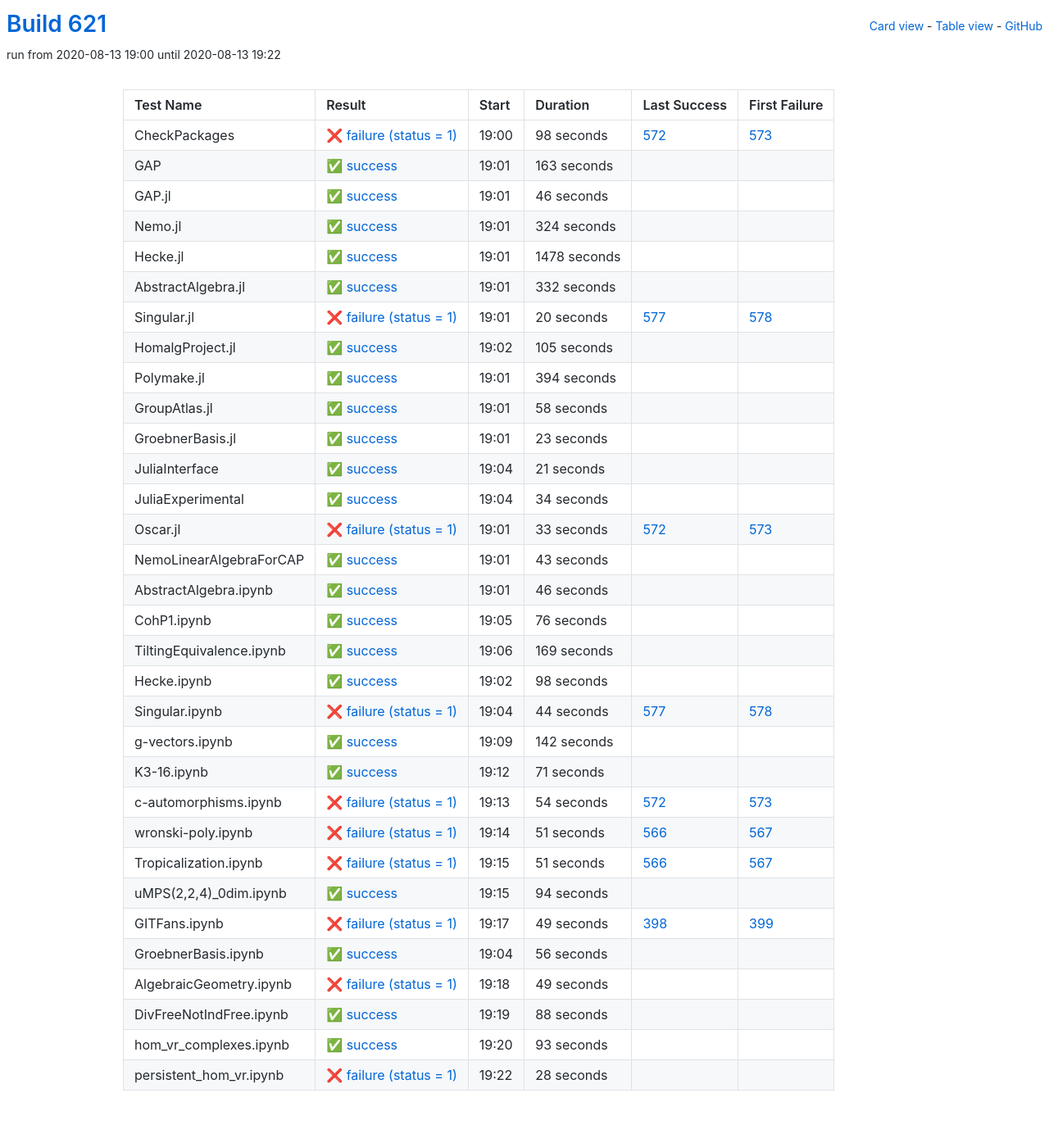
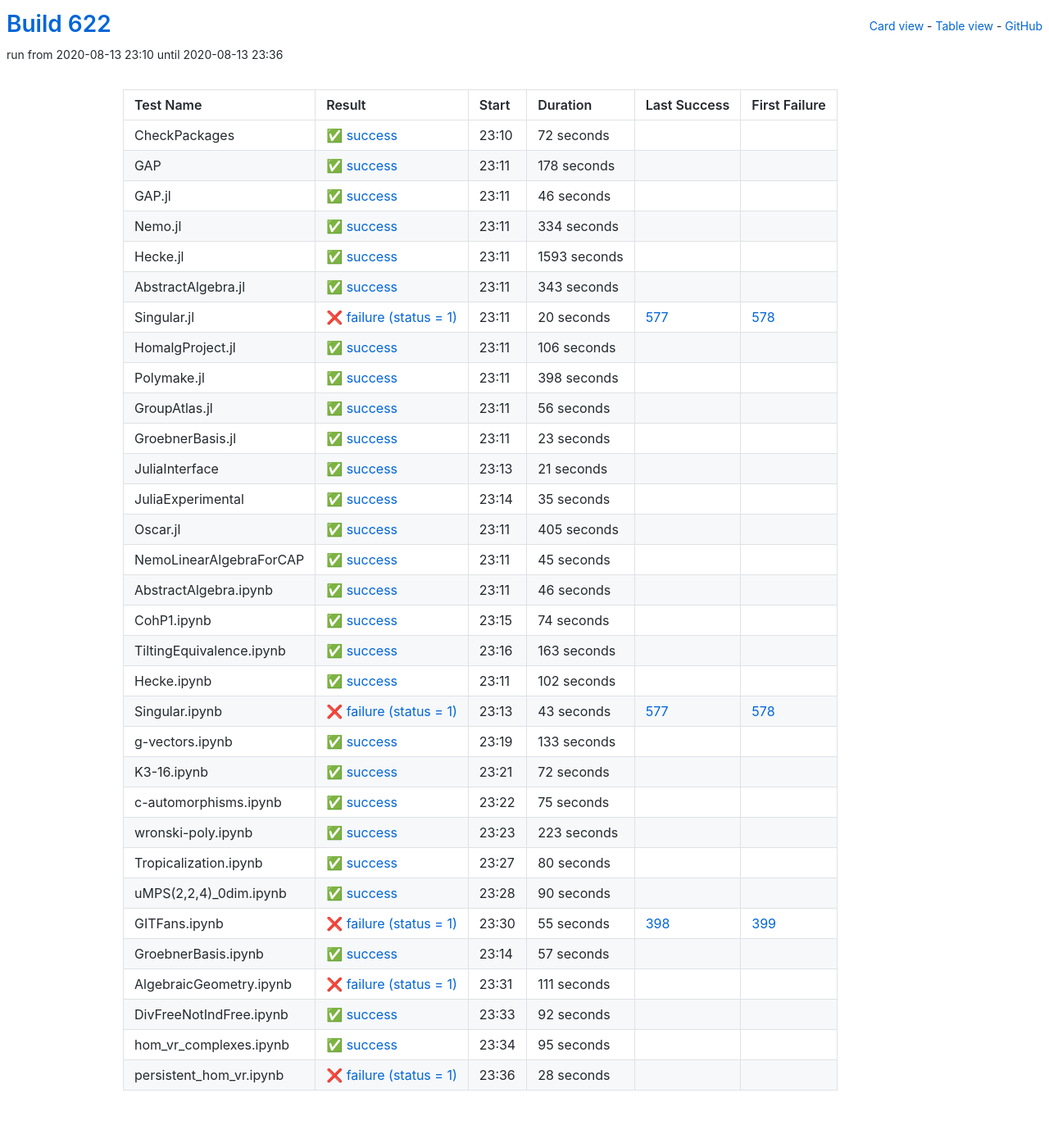
Before and after one commit to oscar-system/oscar-ci-status-stable, a Jekyll site: the page built from table.html, in a window 1280 px wide. Shown: the whole page at 82% size. Built offline with Jekyll 4.4.1, drawn with Linux system fonts in a browser that asks for light colours.

Commit message:
Build #622

```diff
--- a/_data/ci.yml
+++ b/_data/ci.yml
@@ -1,6 +1,6 @@
 ---
-build: 621
-build_url: https://oscarci.mathematik.uni-kl.de/job/oscar-stable/621/
+build: 622
+build_url: https://oscarci.mathematik.uni-kl.de/job/oscar-stable/622/
 job: oscar-stable
 organization: oscar-system
 repo: oscar-ci-status-stable
@@ -8,32 +8,32 @@ repourl: https://github.com/oscar-system/oscar-ci-status-stable
 tests:
 - name: CheckPackages
   id: checkpackages
-  log: https://oscarci.mathematik.uni-kl.de/job/oscar-stable/621/artifact/logs/build-621/CheckPackages.log
-  start: 2020-08-13 19:00
-  success: false
-  exitcode: 1
-  status: failure
-  duration: 98
-  last_success: 572
-  last_success_url: https://oscarci.mathematik.uni-kl.de/job/oscar-stable/572/
-  first_failure: 573
-  first_failure_url: https://oscarci.mathematik.uni-kl.de/job/oscar-stable/573/
-- name: GAP
-  id: gap
-  log: https://oscarci.mathematik.uni-kl.de/job/oscar-stable/621/artifact/logs/build-621/GAP.log
-  start: 2020-08-13 19:01
+  log: https://oscarci.mathematik.uni-kl.de/job/oscar-stable/622/artifact/logs/build-622/CheckPackages.log
+  start: 2020-08-13 23:10
   success: true
   exitcode: 0
   status: success
-  duration: 163
+  duration: 72
+  last_success: false
+  last_success_url:
+  first_failure: false
+  first_failure_url:
+- name: GAP
+  id: gap
+  log: https://oscarci.mathematik.uni-kl.de/job/oscar-stable/622/artifact/logs/build-622/GAP.log
+  start: 2020-08-13 23:11
+  success: true
+  exitcode: 0
+  status: success
+  duration: 178
   last_success: false
   last_success_url:
   first_failure: false
   first_failure_url:
 - name: GAP.jl
   id: gap-jl
-  log: https://oscarci.mathematik.uni-kl.de/job/oscar-stable/621/artifact/logs/build-621/GAP.jl.log
-  start: 2020-08-13 19:01
+  log: https://oscarci.mathematik.uni-kl.de/job/oscar-stable/622/artifact/logs/build-622/GAP.jl.log
+  start: 2020-08-13 23:11
   success: true
   exitcode: 0
   status: success
@@ -44,44 +44,44 @@ tests:
   first_failure_url:
 - name: Nemo.jl
   id: nemo-jl
-  log: https://oscarci.mathematik.uni-kl.de/job/oscar-stable/621/artifact/logs/build-621/Nemo.jl.log
-  start: 2020-08-13 19:01
+  log: https://oscarci.mathematik.uni-kl.de/job/oscar-stable/622/artifact/logs/build-622/Nemo.jl.log
+  start: 2020-08-13 23:11
   success: true
   exitcode: 0
   status: success
-  duration: 324
+  duration: 334
   last_success: false
   last_success_url:
   first_failure: false
   first_failure_url:
 - name: Hecke.jl
   id: hecke-jl
-  log: https://oscarci.mathematik.uni-kl.de/job/oscar-stable/621/artifact/logs/build-621/Hecke.jl.log
-  start: 2020-08-13 19:01
+  log: https://oscarci.mathematik.uni-kl.de/job/oscar-stable/622/artifact/logs/build-622/Hecke.jl.log
+  start: 2020-08-13 23:11
   success: true
   exitcode: 0
   status: success
-  duration: 1478
+  duration: 1593
   last_success: false
   last_success_url:
   first_failure: false
   first_failure_url:
 - name: AbstractAlgebra.jl
   id: abstractalgebra-jl
-  log: https://oscarci.mathematik.uni-kl.de/job/oscar-stable/621/artifact/logs/build-621/AbstractAlgebra.jl.log
-  start: 2020-08-13 19:01
+  log: https://oscarci.mathematik.uni-kl.de/job/oscar-stable/622/artifact/logs/build-622/AbstractAlgebra.jl.log
+  start: 2020-08-13 23:11
   success: true
   exitcode: 0
   status: success
-  duration: 332
+  duration: 343
   last_success: false
   last_success_url:
   first_failure: false
   first_failure_url:
 - name: Singular.jl
   id: singular-jl
-  log: https://oscarci.mathematik.uni-kl.de/job/oscar-stable/621/artifact/logs/build-621/Singular.jl.log
-  start: 2020-08-13 19:01
+  log: https://oscarci.mathematik.uni-kl.de/job/oscar-stable/622/artifact/logs/build-622/Singular.jl.log
+  start: 2020-08-13 23:11
   success: false
   exitcode: 1
   status: failure
@@ -92,44 +92,44 @@ tests:
   first_failure_url: https://oscarci.mathematik.uni-kl.de/job/oscar-stable/578/
 - name: HomalgProject.jl
   id: homalgproject-jl
-  log: https://oscarci.mathematik.uni-kl.de/job/oscar-stable/621/artifact/logs/build-621/HomalgProject.jl.log
-  start: 2020-08-13 19:02
+  log: https://oscarci.mathematik.uni-kl.de/job/oscar-stable/622/artifact/logs/build-622/HomalgProject.jl.log
+  start: 2020-08-13 23:11
   success: true
   exitcode: 0
   status: success
-  duration: 105
+  duration: 106
   last_success: false
   last_success_url:
   first_failure: false
   first_failure_url:
 - name: Polymake.jl
   id: polymake-jl
-  log: https://oscarci.mathematik.uni-kl.de/job/oscar-stable/621/artifact/logs/build-621/Polymake.jl.log
-  start: 2020-08-13 19:01
+  log: https://oscarci.mathematik.uni-kl.de/job/oscar-stable/622/artifact/logs/build-622/Polymake.jl.log
+  start: 2020-08-13 23:11
   success: true
   exitcode: 0
   status: success
-  duration: 394
+  duration: 398
   last_success: false
   last_success_url:
   first_failure: false
   first_failure_url:
 - name: GroupAtlas.jl
   id: groupatlas-jl
-  log: https://oscarci.mathematik.uni-kl.de/job/oscar-stable/621/artifact/logs/build-621/GroupAtlas.jl.log
-  start: 2020-08-13 19:01
+  log: https://oscarci.mathematik.uni-kl.de/job/oscar-stable/622/artifact/logs/build-622/GroupAtlas.jl.log
+  start: 2020-08-13 23:11
   success: true
   exitcode: 0
   status: success
-  duration: 58
+  duration: 56
   last_success: false
   last_success_url:
   first_failure: false
   first_failure_url:
 - name: GroebnerBasis.jl
   id: groebnerbasis-jl
-  log: https://oscarci.mathematik.uni-kl.de/job/oscar-stable/621/artifact/logs/build-621/GroebnerBasis.jl.log
-  start: 2020-08-13 19:01
+  log: https://oscarci.mathematik.uni-kl.de/job/oscar-stable/622/artifact/logs/build-622/GroebnerBasis.jl.log
+  start: 2020-08-13 23:11
   success: true
   exitcode: 0
   status: success
@@ -140,8 +140,8 @@ tests:
   first_failure_url:
 - name: JuliaInterface
   id: juliainterface
-  log: https://oscarci.mathematik.uni-kl.de/job/oscar-stable/621/artifact/logs/build-621/JuliaInterface.log
-  start: 2020-08-13 19:04
+  log: https://oscarci.mathematik.uni-kl.de/job/oscar-stable/622/artifact/logs/build-622/JuliaInterface.log
+  start: 2020-08-13 23:13
   success: true
   exitcode: 0
   status: success
@@ -152,44 +152,44 @@ tests:
   first_failure_url:
 - name: JuliaExperimental
   id: juliaexperimental
-  log: https://oscarci.mathematik.uni-kl.de/job/oscar-stable/621/artifact/logs/build-621/JuliaExperimental.log
-  start: 2020-08-13 19:04
+  log: https://oscarci.mathematik.uni-kl.de/job/oscar-stable/622/artifact/logs/build-622/JuliaExperimental.log
+  start: 2020-08-13 23:14
   success: true
   exitcode: 0
   status: success
-  duration: 34
+  duration: 35
   last_success: false
   last_success_url:
   first_failure: false
   first_failure_url:
 - name: Oscar.jl
   id: oscar-jl
-  log: https://oscarci.mathematik.uni-kl.de/job/oscar-stable/621/artifact/logs/build-621/Oscar.jl.log
-  start: 2020-08-13 19:01
-  success: false
-  exitcode: 1
-  status: failure
-  duration: 33
-  last_success: 572
-  last_success_url: https://oscarci.mathematik.uni-kl.de/job/oscar-stable/572/
-  first_failure: 573
-  first_failure_url: https://oscarci.mathematik.uni-kl.de/job/oscar-stable/573/
-- name: NemoLinearAlgebraForCAP
-  id: nemolinearalgebraforcap
-  log: https://oscarci.mathematik.uni-kl.de/job/oscar-stable/621/artifact/logs/build-621/NemoLinearAlgebraForCAP.log
-  start: 2020-08-13 19:01
+  log: https://oscarci.mathematik.uni-kl.de/job/oscar-stable/622/artifact/logs/build-622/Oscar.jl.log
+  start: 2020-08-13 23:11
   success: true
   exitcode: 0
   status: success
-  duration: 43
+  duration: 405
+  last_success: false
+  last_success_url:
+  first_failure: false
+  first_failure_url:
+- name: NemoLinearAlgebraForCAP
+  id: nemolinearalgebraforcap
+  log: https://oscarci.mathematik.uni-kl.de/job/oscar-stable/622/artifact/logs/build-622/NemoLinearAlgebraForCAP.log
+  start: 2020-08-13 23:11
+  success: true
+  exitcode: 0
+  status: success
+  duration: 45
   last_success: false
   last_success_url:
   first_failure: false
   first_failure_url:
 - name: AbstractAlgebra.ipynb
   id: abstractalgebra-ipynb
-  log: https://oscarci.mathematik.uni-kl.de/job/oscar-stable/621/artifact/logs/build-621/AbstractAlgebra.ipynb.log
-  start: 2020-08-13 19:01
+  log: https://oscarci.mathematik.uni-kl.de/job/oscar-stable/622/artifact/logs/build-622/AbstractAlgebra.ipynb.log
+  start: 2020-08-13 23:11
   success: true
   exitcode: 0
   status: success
@@ -200,188 +200,188 @@ tests:
   first_failure_url:
 - name: CohP1.ipynb
   id: cohp1-ipynb
-  log: https://oscarci.mathematik.uni-kl.de/job/oscar-stable/621/artifact/logs/build-621/CohP1.ipynb.log
-  start: 2020-08-13 19:05
+  log: https://oscarci.mathematik.uni-kl.de/job/oscar-stable/622/artifact/logs/build-622/CohP1.ipynb.log
+  start: 2020-08-13 23:15
   success: true
   exitcode: 0
   status: success
-  duration: 76
+  duration: 74
   last_success: false
   last_success_url:
   first_failure: false
   first_failure_url:
 - name: TiltingEquivalence.ipynb
   id: tiltingequivalence-ipynb
-  log: https://oscarci.mathematik.uni-kl.de/job/oscar-stable/621/artifact/logs/build-621/TiltingEquivalence.ipynb.log
-  start: 2020-08-13 19:06
+  log: https://oscarci.mathematik.uni-kl.de/job/oscar-stable/622/artifact/logs/build-622/TiltingEquivalence.ipynb.log
+  start: 2020-08-13 23:16
   success: true
   exitcode: 0
   status: success
-  duration: 169
+  duration: 163
   last_success: false
   last_success_url:
   first_failure: false
   first_failure_url:
 - name: Hecke.ipynb
   id: hecke-ipynb
-  log: https://oscarci.mathematik.uni-kl.de/job/oscar-stable/621/artifact/logs/build-621/Hecke.ipynb.log
-  start: 2020-08-13 19:02
+  log: https://oscarci.mathematik.uni-kl.de/job/oscar-stable/622/artifact/logs/build-622/Hecke.ipynb.log
+  start: 2020-08-13 23:11
   success: true
   exitcode: 0
   status: success
-  duration: 98
+  duration: 102
   last_success: false
   last_success_url:
   first_failure: false
   first_failure_url:
 - name: Singular.ipynb
   id: singular-ipynb
-  log: https://oscarci.mathematik.uni-kl.de/job/oscar-stable/621/artifact/logs/build-621/Singular.ipynb.log
-  start: 2020-08-13 19:04
+  log: https://oscarci.mathematik.uni-kl.de/job/oscar-stable/622/artifact/logs/build-622/Singular.ipynb.log
+  start: 2020-08-13 23:13
   success: false
   exitcode: 1
   status: failure
-  duration: 44
+  duration: 43
   last_success: 577
   last_success_url: https://oscarci.mathematik.uni-kl.de/job/oscar-stable/577/
   first_failure: 578
   first_failure_url: https://oscarci.mathematik.uni-kl.de/job/oscar-stable/578/
 - name: g-vectors.ipynb
   id: g-vectors-ipynb
-  log: https://oscarci.mathematik.uni-kl.de/job/oscar-stable/621/artifact/logs/build-621/g-vectors.ipynb.log
-  start: 2020-08-13 19:09
+  log: https://oscarci.mathematik.uni-kl.de/job/oscar-stable/622/artifact/logs/build-622/g-vectors.ipynb.log
+  start: 2020-08-13 23:19
   success: true
   exitcode: 0
   status: success
-  duration: 142
+  duration: 133
   last_success: false
   last_success_url:
   first_failure: false
   first_failure_url:
 - name: K3-16.ipynb
   id: k3-16-ipynb
-  log: https://oscarci.mathematik.uni-kl.de/job/oscar-stable/621/artifact/logs/build-621/K3-16.ipynb.log
-  start: 2020-08-13 19:12
+  log: https://oscarci.mathematik.uni-kl.de/job/oscar-stable/622/artifact/logs/build-622/K3-16.ipynb.log
+  start: 2020-08-13 23:21
   success: true
   exitcode: 0
   status: success
-  duration: 71
+  duration: 72
   last_success: false
   last_success_url:
   first_failure: false
   first_failure_url:
 - name: c-automorphisms.ipynb
   id: c-automorphisms-ipynb
-  log: https://oscarci.mathematik.uni-kl.de/job/oscar-stable/621/artifact/logs/build-621/c-automorphisms.ipynb.log
-  start: 2020-08-13 19:13
-  success: false
-  exitcode: 1
-  status: failure
-  duration: 54
-  last_success: 572
-  last_success_url: https://oscarci.mathematik.uni-kl.de/job/oscar-stable/572/
-  first_failure: 573
-  first_failure_url: https://oscarci.mathematik.uni-kl.de/job/oscar-stable/573/
-- name: wronski-poly.ipynb
-  id: wronski-poly-ipynb
-  log: https://oscarci.mathematik.uni-kl.de/job/oscar-stable/621/artifact/logs/build-621/wronski-poly.ipynb.log
-  start: 2020-08-13 19:14
-  success: false
-  exitcode: 1
-  status: failure
-  duration: 51
-  last_success: 566
-  last_success_url: https://oscarci.mathematik.uni-kl.de/job/oscar-stable/566/
-  first_failure: 567
-  first_failure_url: https://oscarci.mathematik.uni-kl.de/job/oscar-stable/567/
-- name: Tropicalization.ipynb
-  id: tropicalization-ipynb
-  log: https://oscarci.mathematik.uni-kl.de/job/oscar-stable/621/artifact/logs/build-621/Tropicalization.ipynb.log
-  start: 2020-08-13 19:15
-  success: false
-  exitcode: 1
-  status: failure
-  duration: 51
-  last_success: 566
-  last_success_url: https://oscarci.mathematik.uni-kl.de/job/oscar-stable/566/
-  first_failure: 567
-  first_failure_url: https://oscarci.mathematik.uni-kl.de/job/oscar-stable/567/
-- name: uMPS(2,2,4)_0dim.ipynb
-  id: umps-2-2-4-0dim-ipynb
-  log: https://oscarci.mathematik.uni-kl.de/job/oscar-stable/621/artifact/logs/build-621/uMPS-2-2-4-_0dim.ipynb.log
-  start: 2020-08-13 19:15
+  log: https://oscarci.mathematik.uni-kl.de/job/oscar-stable/622/artifact/logs/build-622/c-automorphisms.ipynb.log
+  start: 2020-08-13 23:22
   success: true
   exitcode: 0
   status: success
-  duration: 94
+  duration: 75
+  last_success: false
+  last_success_url:
+  first_failure: false
+  first_failure_url:
+- name: wronski-poly.ipynb
+  id: wronski-poly-ipynb
+  log: https://oscarci.mathematik.uni-kl.de/job/oscar-stable/622/artifact/logs/build-622/wronski-poly.ipynb.log
+  start: 2020-08-13 23:23
+  success: true
+  exitcode: 0
+  status: success
+  duration: 223
+  last_success: false
+  last_success_url:
+  first_failure: false
+  first_failure_url:
+- name: Tropicalization.ipynb
+  id: tropicalization-ipynb
+  log: https://oscarci.mathematik.uni-kl.de/job/oscar-stable/622/artifact/logs/build-622/Tropicalization.ipynb.log
+  start: 2020-08-13 23:27
+  success: true
+  exitcode: 0
+  status: success
+  duration: 80
+  last_success: false
+  last_success_url:
+  first_failure: false
+  first_failure_url:
+- name: uMPS(2,2,4)_0dim.ipynb
+  id: umps-2-2-4-0dim-ipynb
+  log: https://oscarci.mathematik.uni-kl.de/job/oscar-stable/622/artifact/logs/build-622/uMPS-2-2-4-_0dim.ipynb.log
+  start: 2020-08-13 23:28
+  success: true
+  exitcode: 0
+  status: success
+  duration: 90
   last_success: false
   last_success_url:
   first_failure: false
   first_failure_url:
 - name: GITFans.ipynb
   id: gitfans-ipynb
-  log: https://oscarci.mathematik.uni-kl.de/job/oscar-stable/621/artifact/logs/build-621/GITFans.ipynb.log
-  start: 2020-08-13 19:17
+  log: https://oscarci.mathematik.uni-kl.de/job/oscar-stable/622/artifact/logs/build-622/GITFans.ipynb.log
+  start: 2020-08-13 23:30
   success: false
   exitcode: 1
   status: failure
-  duration: 49
+  duration: 55
   last_success: 398
   last_success_url: https://oscarci.mathematik.uni-kl.de/job/oscar-stable/398/
   first_failure: 399
   first_failure_url: https://oscarci.mathematik.uni-kl.de/job/oscar-stable/399/
 - name: GroebnerBasis.ipynb
   id: groebnerbasis-ipynb
-  log: https://oscarci.mathematik.uni-kl.de/job/oscar-stable/621/artifact/logs/build-621/GroebnerBasis.ipynb.log
-  start: 2020-08-13 19:04
+  log: https://oscarci.mathematik.uni-kl.de/job/oscar-stable/622/artifact/logs/build-622/GroebnerBasis.ipynb.log
+  start: 2020-08-13 23:14
   success: true
   exitcode: 0
   status: success
-  duration: 56
+  duration: 57
   last_success: false
   last_success_url:
   first_failure: false
   first_failure_url:
 - name: AlgebraicGeometry.ipynb
   id: algebraicgeometry-ipynb
-  log: https://oscarci.mathematik.uni-kl.de/job/oscar-stable/621/artifact/logs/build-621/AlgebraicGeometry.ipynb.log
-  start: 2020-08-13 19:18
+  log: https://oscarci.mathematik.uni-kl.de/job/oscar-stable/622/artifact/logs/build-622/AlgebraicGeometry.ipynb.log
+  start: 2020-08-13 23:31
   success: false
   exitcode: 1
   status: failure
-  duration: 49
+  duration: 111
   last_success: false
   last_success_url:
   first_failure: false
   first_failure_url:
 - name: DivFreeNotIndFree.ipynb
   id: divfreenotindfree-ipynb
-  log: https://oscarci.mathematik.uni-kl.de/job/oscar-stable/621/artifact/logs/build-621/DivFreeNotIndFree.ipynb.log
-  start: 2020-08-13 19:19
+  log: https://oscarci.mathematik.uni-kl.de/job/oscar-stable/622/artifact/logs/build-622/DivFreeNotIndFree.ipynb.log
+  start: 2020-08-13 23:33
   success: true
   exitcode: 0
   status: success
-  duration: 88
+  duration: 92
   last_success: false
   last_success_url:
   first_failure: false
   first_failure_url:
 - name: hom_vr_complexes.ipynb
   id: hom-vr-complexes-ipynb
-  log: https://oscarci.mathematik.uni-kl.de/job/oscar-stable/621/artifact/logs/build-621/hom_vr_complexes.ipynb.log
-  start: 2020-08-13 19:20
+  log: https://oscarci.mathematik.uni-kl.de/job/oscar-stable/622/artifact/logs/build-622/hom_vr_complexes.ipynb.log
+  start: 2020-08-13 23:34
   success: true
   exitcode: 0
   status: success
-  duration: 93
+  duration: 95
   last_success: false
   last_success_url:
   first_failure: false
   first_failure_url:
 - name: persistent_hom_vr.ipynb
   id: persistent-hom-vr-ipynb
-  log: https://oscarci.mathematik.uni-kl.de/job/oscar-stable/621/artifact/logs/build-621/persistent_hom_vr.ipynb.log
-  start: 2020-08-13 19:22
+  log: https://oscarci.mathematik.uni-kl.de/job/oscar-stable/622/artifact/logs/build-622/persistent_hom_vr.ipynb.log
+  start: 2020-08-13 23:36
   success: false
   exitcode: 1
   status: failure
```
Also changed, not shown: README.md.
